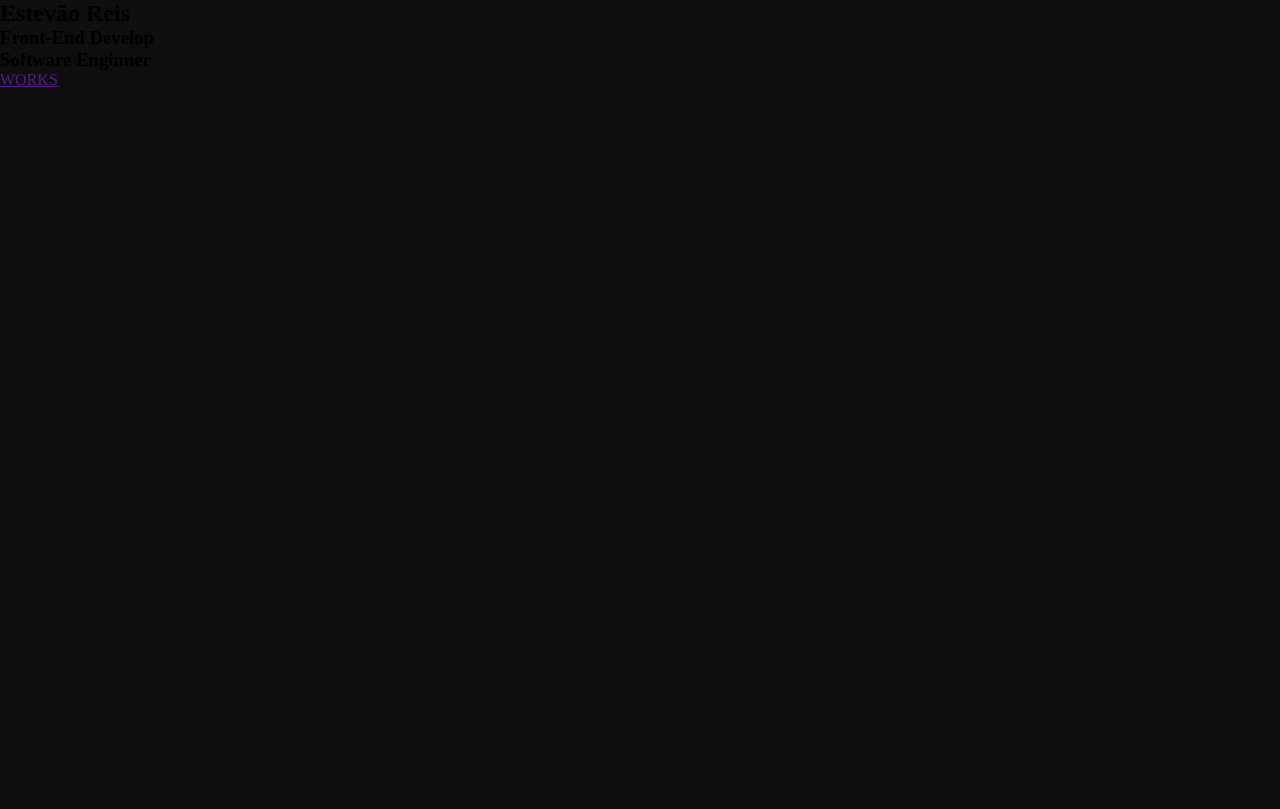
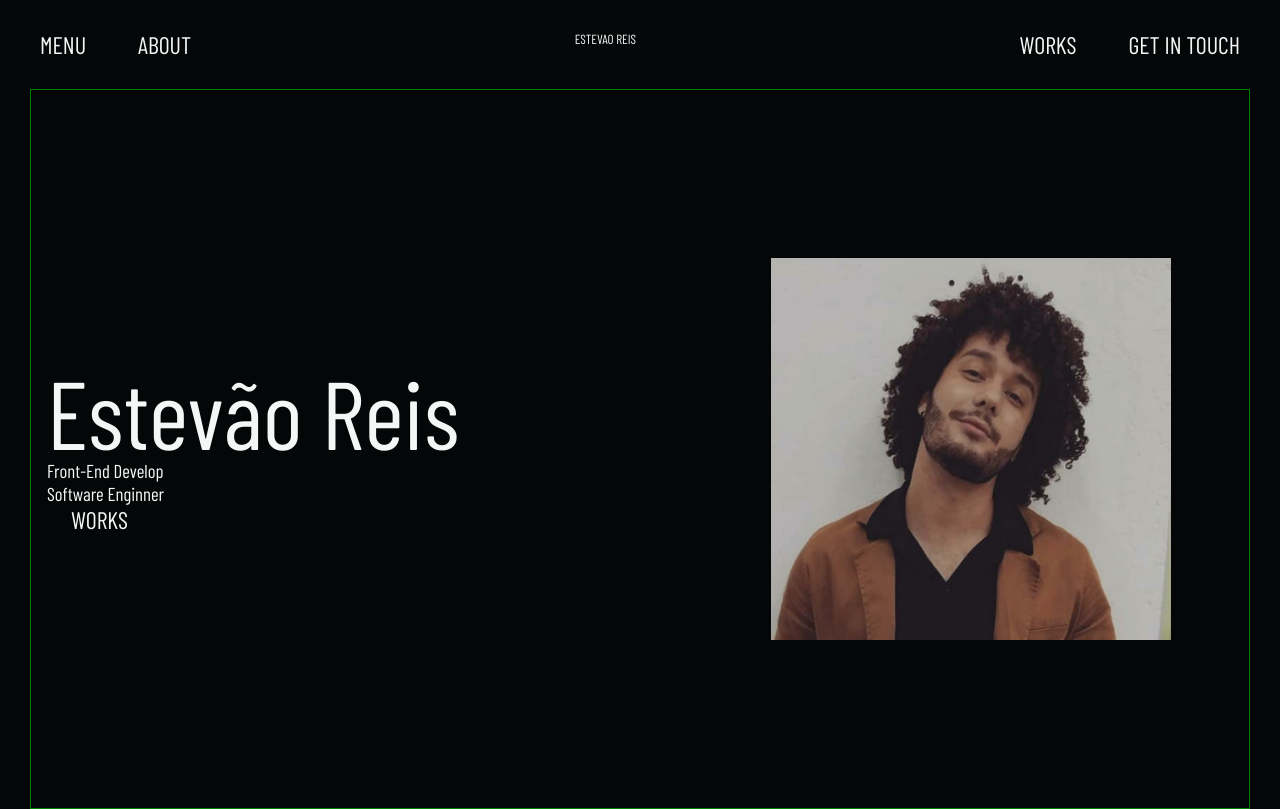
Before and after one commit to estevaoreis25/portfolio-project, a plain HTML site: page index.html in a window 1280 px wide. Drawn offline with nearby package versions, Linux system fonts and the light colour scheme; a web font is replaced by a local one.

Commit message:
Defining rules for color, typography and styling the page

```diff
--- a/css/scss/_colors.scss
+++ b/css/scss/_colors.scss
@@ -0,0 +1,14 @@
+// BLACK
+$black-normal:#0D0E10;
+$black-dark: #050607;
+$black-light: #15171A;
+
+// WHITE
+$white-normal:#F5F7F7;
+$white-dark:#EDEFF0;
+$white-light:#FAFCFC;
+
+//BLUE
+$blue-normal:#2DC7ED;
+$blue-dark:#15AED4;
+$blue-light:#4DDCFF;
--- a/css/scss/_layout.scss
+++ b/css/scss/_layout.scss
@@ -0,0 +1,69 @@
+//MENU
+
+.menu {
+  width: 100%;
+
+  display: flex;
+  justify-content: space-between;
+
+  padding: 30px 16px;
+}
+
+@media screen and (max-width: 960px){
+  .menu-left{
+    display: none;
+  }
+  .menu-right{
+    display: none;
+  }
+  .menu{
+    justify-content: center;
+  }
+}
+
+//CONTAINER
+.container{
+  max-width: 1220px;
+
+  margin: 0 auto;
+
+  border: 1px solid green;
+
+  padding: 24px 16px;
+
+  display: flex;
+  justify-content: center;
+  align-items: center;
+  flex-direction: row;
+
+}
+
+.hero {
+  height:90vh;
+}
+
+@media screen and (max-width: 960px){
+  .hero {
+    height: auto;
+  }
+
+  .container{
+    flex-direction: column;
+  }
+}
+
+.container-item:nth-child(1){
+  flex-grow: 2;
+}
+
+.container-item:nth-child(2){
+  flex-grow: 1;
+
+  display: flex;
+  justify-content: center;
+  align-items: center;
+
+  img{
+    max-width: 400px;
+  }
+}
--- a/css/scss/_tipography.scss
+++ b/css/scss/_tipography.scss
@@ -0,0 +1,84 @@
+h1, h2, h3, h4, h5, h6, p, a {
+  font-family: 'Barlow Condensed', sans-serif;
+  color: $white-normal;
+  font-weight:400;
+}
+
+a {
+  text-decoration: none;
+}
+.link {
+  padding: 8px 24px;
+  font-size: 24px;
+  position: relative;
+
+  transition: .5s ease;
+
+  &::after{
+    content:'';
+    display: block;
+
+    position: absolute;
+    top:100%;
+    left: 0;
+
+    width: 0%;
+    height: 2px;
+
+    transform: translate(15%, -300%);
+    transition: .8s ease;
+
+    background-color:$white-normal;
+  }
+
+  &:hover{
+    opacity: 0.5;
+
+    &::after{
+      width: 80%;
+    }
+  }
+}
+h1 {
+  font-size: 96px;
+  line-height: 100%;
+}
+
+@media screen and (max-width: 960px){
+  h1{
+    font-size: 64px;
+  }
+
+  h2{
+    font-size: 48px;
+  }
+}
+
+h2 {
+  font-size: 72;
+  line-height: 110%;
+}
+
+h3 {
+  font-size: 40;
+  line-height: 120%;
+}
+
+h4 {
+  font-size: 32;
+  line-height: 130%;
+}
+
+h5 {
+  font-size: 24;
+  line-height: 140%;
+}
+
+h6 {
+  font-size: 18;
+  line-height: 150%;
+}
+
+.mask{
+
+}
--- a/css/style.scss
+++ b/css/style.scss
@@ -3,7 +3,18 @@
   padding: 0;
   box-sizing: border-box;
 }
+@import 'scss/colors';
+@import 'scss/tipography';
 
 body{
-  background-color: #0E0E0E;
+  background-color: $black-dark;
 }
+ header{
+   width: auto;
+ }
+
+ .border {
+   border: 1px solid red;
+ }
+@import 'scss/spacing';
+@import 'scss/layout';
--- a/index.html
+++ b/index.html
@@ -5,29 +5,42 @@
     <meta http-equiv="X-UA-Compatible" content="IE-edge">
     <meta name="viewport" content="width=device-width, inicial-scale=1.0">
     <title>Portifolio Estevao</title>
-    <link rel="stylesheet" href="css/style.css"
+    <link rel="stylesheet" href="css/style.css">
+    <link rel="preconnect" href="https://fonts.googleapis.com">
+    <link rel="preconnect" href="https://fonts.gstatic.com" crossorigin>
+    <link href="https://fonts.googleapis.com/css2?family=Barlow+Condensed:wght@300;400;500&display=swap" rel="stylesheet">
+
   </head>
   <body>
     <!-- HEADER -->
     <header class="menu">
-      <div class="menu-left"></div>
-      <div class="meu-logo"></div>
-      <div class="menu-right"></div>
+      <div class="menu-left">
+        <a href="#" class="link">MENU</a>
+        <a href="#" class="link">ABOUT</a>
+      </div>
+      <div class="menu-logo">
+        <h5>ESTEVAO REIS</h5>
+      </div>
+      <div class="menu-right">
+        <a href="#" class="link">WORKS</a>
+        <a href="#" class="link">GET IN TOUCH</a>
+      </div>
     </header>
 
     <!-- BACKGROUND HERO -->
-    <div class="hero"></div>
+    <div class="bg-hero"></div>
 
     <!-- CONTAINER -->
-    <section class="container">
+    <section class="container hero">
       <div class="container-item">
         <h1>Estevão Reis</h1>
         <h3>Front-End Develop</h3>
         <h3>Software Enginner</h3>
+
         <a href="" class="link">WORKS</a>
       </div>
       <div class="container-item">
-        <img src="" alt="">
+        <img src="img/img-profile.jpeg" alt="">
       </div>
     </section>
 
```
Also changed, not shown: css/style.css, img/img-profile.jpeg (added), 1 other file.
